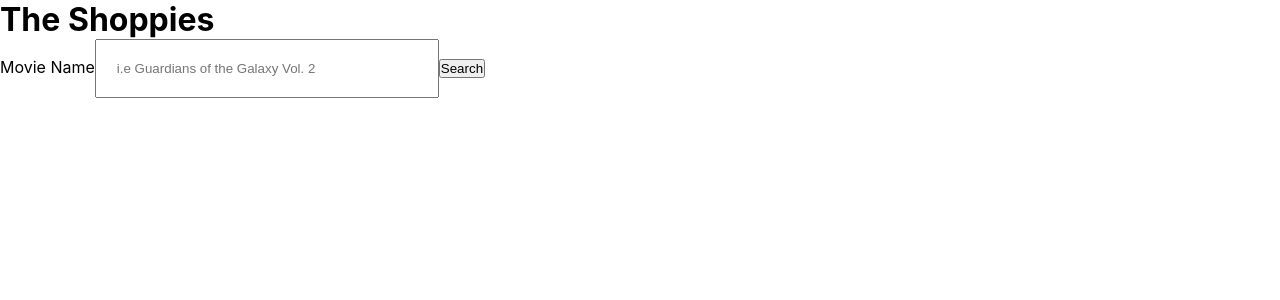
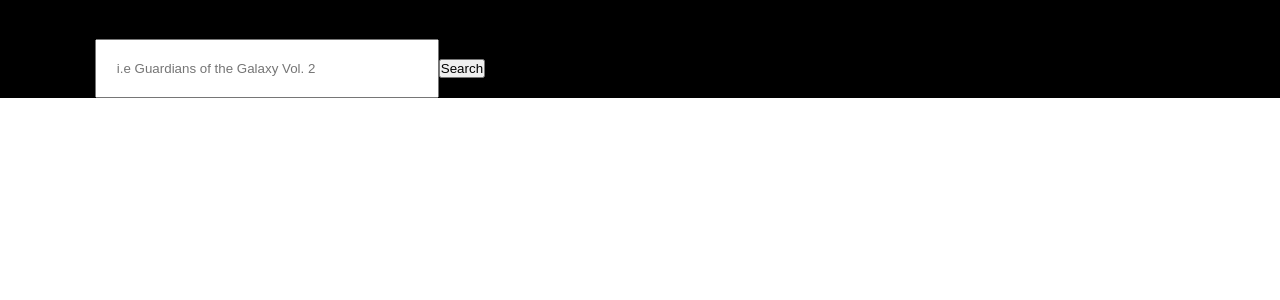
Before and after one commit to Tk-brainCodes/OMDB-Movies, a React (Create React App) app: page / in a window 1280 px wide. Shown: the top 300 px of the page. Built offline with nearby package versions, Linux system fonts and the light colour scheme.

Commit message:
general styles

```diff
--- a/src/App.css
+++ b/src/App.css
@@ -2,3 +2,7 @@
     margin: 0;
     padding: 0;
 }
+
+.App {
+    background-color:black;
+}
```
